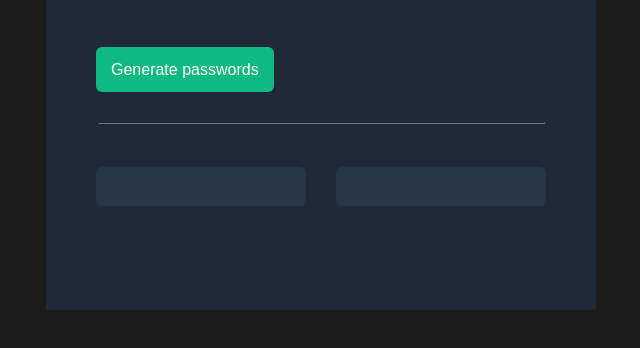
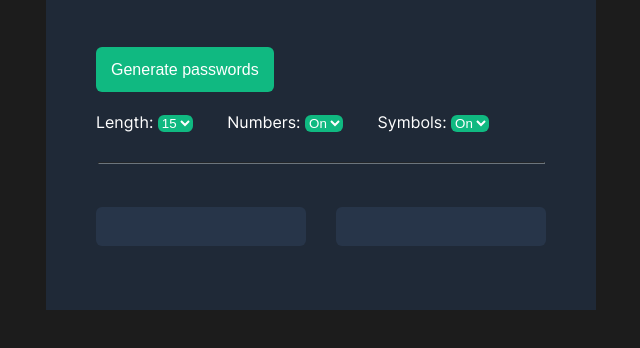
Before and after one commit to Diliano/password-generator, a plain HTML site: page index.html in a window 1280 px wide. Shown: the part 290-638 px from the top of the page, without its empty margins (319-959 px from the left). Drawn offline with Linux system fonts and the light colour scheme.

Commit message:
Added dropdown options and styling for customising password length and toggling numbers/symbols on/off

```diff
--- a/index.css
+++ b/index.css
@@ -64,6 +64,19 @@ span {
     opacity: 0.8;
 }
 
+#customisation-container {
+    margin-left: 50px;
+    margin-top: 20px;
+}
+
+.dropdown {
+    background: #10B981;
+    border-radius: 6px;
+    border: none;
+    color: #FFFFFF;
+    margin-right: 30px;
+}
+
 hr {
     width: 445px;
     border-color: #6c757d;
--- a/index.html
+++ b/index.html
@@ -7,6 +7,29 @@
             <h1 id="header">Generate a <span>random password</span></h1>
             <h3 id="description">Never use an insecure password again.</h3>
             <button id="generate-passwords-btn">Generate passwords</button>
+            <div id="customisation-container">
+                <label for="lengths">Length:</label>
+                <select name="lengths" id="lengths" class="dropdown">
+                    <option value="8">8</option>
+                    <option value="9">9</option>
+                    <option value="10">10</option>
+                    <option value="11">11</option>
+                    <option value="12">12</option>
+                    <option value="13">13</option>
+                    <option value="14">14</option>
+                    <option value="15" selected>15</option>
+                </select>
+                <label for="numbers">Numbers:</label>
+                <select name="numbers" id="numbers" class="dropdown">
+                    <option value="on">On</option>
+                    <option value="off">Off</option>
+                </select>
+                <label for="symbols">Symbols:</label>
+                <select name="symbols" id="symbols" class="dropdown">
+                    <option value="on">On</option>
+                    <option value="off">Off</option>
+                </select>
+            </div>
             <hr>
             <button class="password-btn" id="password-one" title="Click to copy"></button>
             <button class="password-btn" id="password-two" title="Click to copy"></button>
```
